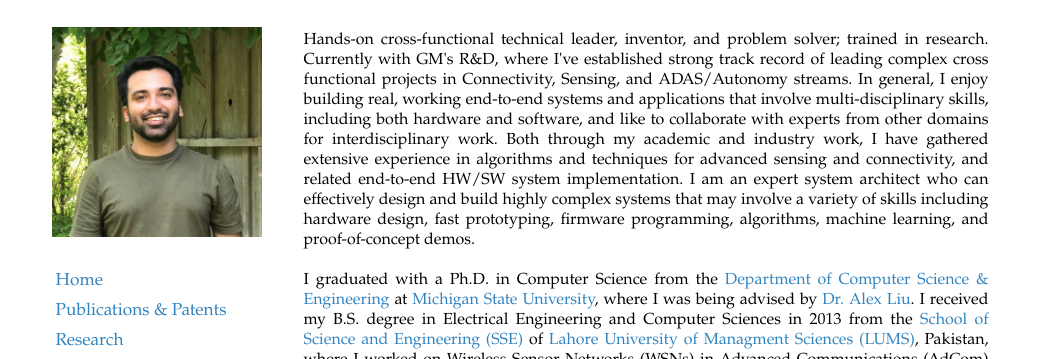
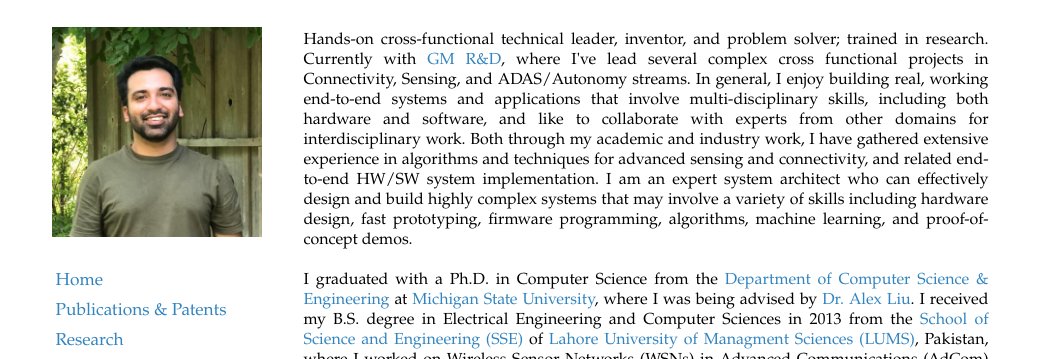
Before and after one commit to smkrali/smkrali.github.io, a plain HTML site: page index.html in a window 1280 px wide. Shown: the part 169-528 px from the top of the page, without its empty margins (121-1159 px from the left). Drawn offline with Linux system fonts and the light colour scheme.

Commit message:
updated links in bio

```diff
--- a/index.html
+++ b/index.html
@@ -95,7 +95,7 @@
 
 
   <p style="padding-top:5px;  font-size:12pt; text-align:justify;">
-  Hands-on cross-functional technical leader, inventor, and problem solver; trained in research. Currently with GM's R&D, where I've established strong track record of leading complex cross functional projects in Connectivity, Sensing, and ADAS/Autonomy streams. In general, I enjoy building real, working end-to-end systems and applications that involve multi-disciplinary skills, including both hardware and software, and like to collaborate with experts from other domains for interdisciplinary work. Both through my academic and industry work, I have gathered extensive experience in algorithms and techniques for advanced sensing and connectivity, and related end-to-end HW/SW system implementation. I am an expert system architect who can effectively design and build highly complex systems that may involve a variety of skills including hardware design, fast prototyping, firmware programming, algorithms, machine learning, and proof-of-concept demos.
+  Hands-on cross-functional technical leader, inventor, and problem solver; trained in research. Currently with <a href="https://www.gm.com/research">GM R&D</a>, where I've lead several complex cross functional projects in Connectivity, Sensing, and ADAS/Autonomy streams. In general, I enjoy building real, working end-to-end systems and applications that involve multi-disciplinary skills, including both hardware and software, and like to collaborate with experts from other domains for interdisciplinary work. Both through my academic and industry work, I have gathered extensive experience in algorithms and techniques for advanced sensing and connectivity, and related end-to-end HW/SW system implementation. I am an expert system architect who can effectively design and build highly complex systems that may involve a variety of skills including hardware design, fast prototyping, firmware programming, algorithms, machine learning, and proof-of-concept demos.
 </p>
 
 <p style="padding-top:20px; padding-bottom:10px; font-size:12pt; text-align:justify;">I graduated with a Ph.D. in Computer Science from the <a
```
